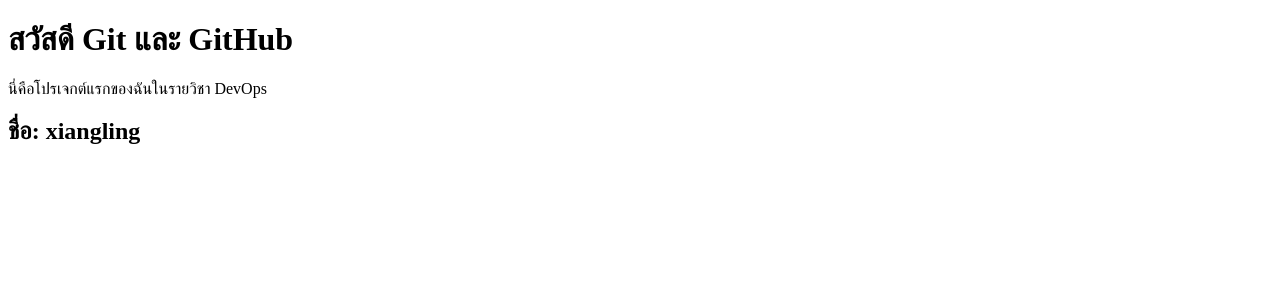
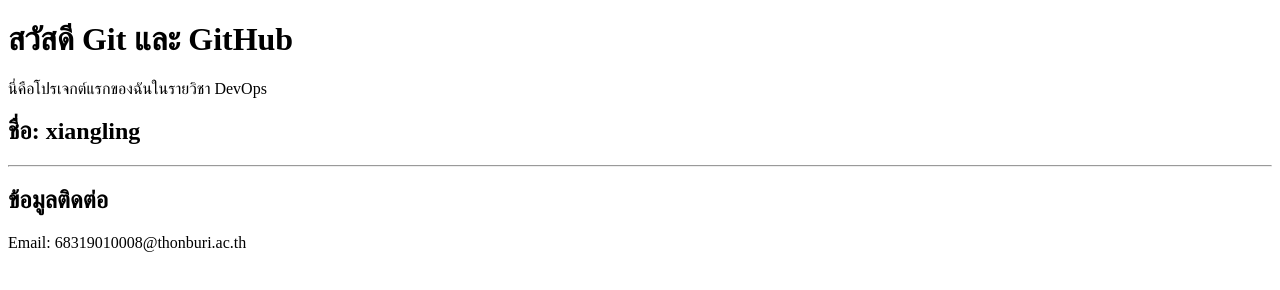
Before and after one commit to Xiangling01/test-devops-github-workshop, a plain HTML site: page index.html in a window 1280 px wide. Drawn offline with Linux system fonts and the light colour scheme.

Commit message:
เพิ่มข้อมูลติดต่อในหน้าเว็บไซต์

```diff
--- a/index.html
+++ b/index.html
@@ -8,6 +8,8 @@
     <h1>สวัสดี Git และ GitHub</h1>
     <p>นี่คือโปรเจกต์แรกของฉันในรายวิชา DevOps</p>
     <h2>ชื่อ: xiangling </h2>
-
+    <hr>
+    <h2>ข้อมูลติดต่อ</h2>
+    <p>Email: 68319010008@thonburi.ac.th </p>
 </body>
 </html>
```
